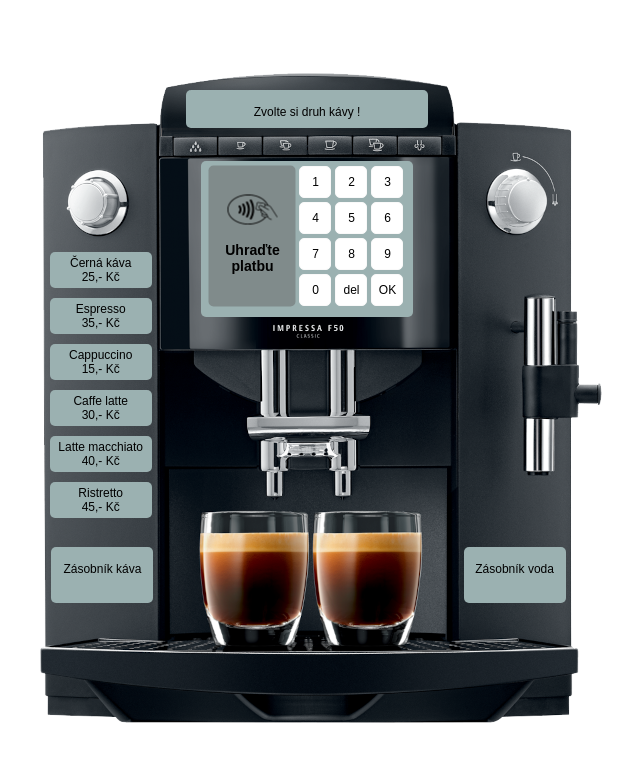
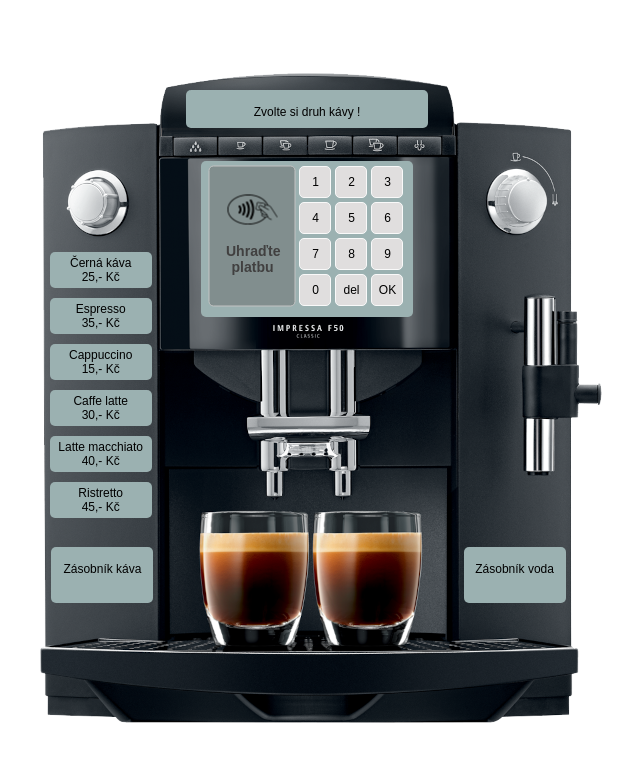
Before and after one commit to Boubelkaiva/kavovar_novy_project, a plain HTML site: page index.html in a window 1280 px wide. Shown: the whole page, without its empty margins (319-959 px from the left). Drawn offline with Linux system fonts and the light colour scheme.

Commit message:
Průběžné uložení

```diff
--- a/index.html
+++ b/index.html
@@ -5,6 +5,7 @@
   <meta name="viewport" content="width=device-width, initial-scale=1.0">
   <link rel="stylesheet" href="style.css">
   <link rel="stylesheet" href="keyboard.css">
+  <link rel="shortcut icon" href="favicon.ico">
 
   <title>Kávovar</title>
 </head>
@@ -43,14 +44,14 @@
       <div class="num-payment">
         <div class="payment-img">
         <div class="payment-dis">
-          <img src="./img/payment-logo.png" alt="">
+          <img src="./img/payment-logo.png" title="Karta přiložena" alt="">
             <h3>Uhraďte platbu</h3>
         </div>
 
         </div>
 
         <div id="num-container">
-          <!-- <img src="./img/payment-logo.png" alt=""> -->
+
           <ul id="keyboard">
               <li class="letter">1</li>
               <li class="letter">2</li>
--- a/keyboard.css
+++ b/keyboard.css
@@ -26,7 +26,7 @@
     font-size: 12px;
     line-height: 30px;
     text-align: center;
-    background-color: #fff;
+    background-color: #e0dede;
     border: 1px solid #f9f9f9;
     border-radius: 5px;
 }
--- a/style.css
+++ b/style.css
@@ -170,18 +170,19 @@
     font-size: 12px;
     text-align: center;
     padding: 3px 6px;
-    width: 75px;
-    height: 135px;
-    background-color: #808b8b;
+    width: 73px;
+    height: 133px;
+    background-color: #818e8e;
     border: none;
     display: inline-block;
     top: 234%;
-    left: 30;
+    left: 29;
     transform: translate(-50%, -50%);
+    border: solid 1px rgb(195, 195, 195);
   }
 
   .payment-dis h3 {
-    color: rgb(0, 0, 0);
+    color: rgb(65, 64, 64);
     margin:  40px 10px;
     text-align: center;
   }
@@ -194,94 +195,3 @@
     transform: translateY(-50%);
     cursor: pointer;
   }
-
-
-  /* @media (max-width: 1024px) {
-    img {
-      srcset="./img/kavovar-t.png";
-      width: 100%;
-      height: 100%;
-      object-fit: cover;
-    }
-
-    .btn {
-      position: absolute;
-      top: 50%;
-      left: 50%;
-      transform: translate(-50%, -50%);
-    }
-  }
-
-  @media (max-width: 500px) {
-    img {
-      srcset="./img/kavovar-t.png";
-      width: 80%;
-      height: auto;
-      object-fit: cover;
-      transform: scale(0.85);
-    }
-
-    .btn {
-      position: absolute;
-      top: 40%;
-      left: 40%;
-      transform: translate(-40%, -40%);
-    }
-  }
-
-  @media (max-width: 375px) {
-    img {
-      srcset="./img/kavovar-m.png";
-      width: 60%;
-      height: auto;
-      object-fit: cover;
-      transform: scale(0.75);
-    }
-
-    .btn {
-      position: absolute;
-      top: 30%;
-      left: 30%;
-      transform: translate(-30%, -30%);
-    }
-  }
-   */
-
-  /* @media (max-width: 500px) {
-    .container {
-      width: 100%;
-    }
-
-    .btn-container {
-      width: 100%;
-    }
-
-    .btn_vyber {
-      width: 100%;
-    }
-
-    .bg-info {
-      width: 100%;
-    }
-
-    .info-p {
-      width: 100%;
-    }
-
-    .zasobnik {
-      width: 100%;
-    }
-  }
-
-  @media (max-width: 500px) {
-    .btn-container {
-      position: relative;
-      bottom: 0;
-    }
-
-    .bg-info {
-      position: absolute;
-      top: 0;
-    }
-  }
-   */
```
Also changed, not shown: favicon.ico (added).
